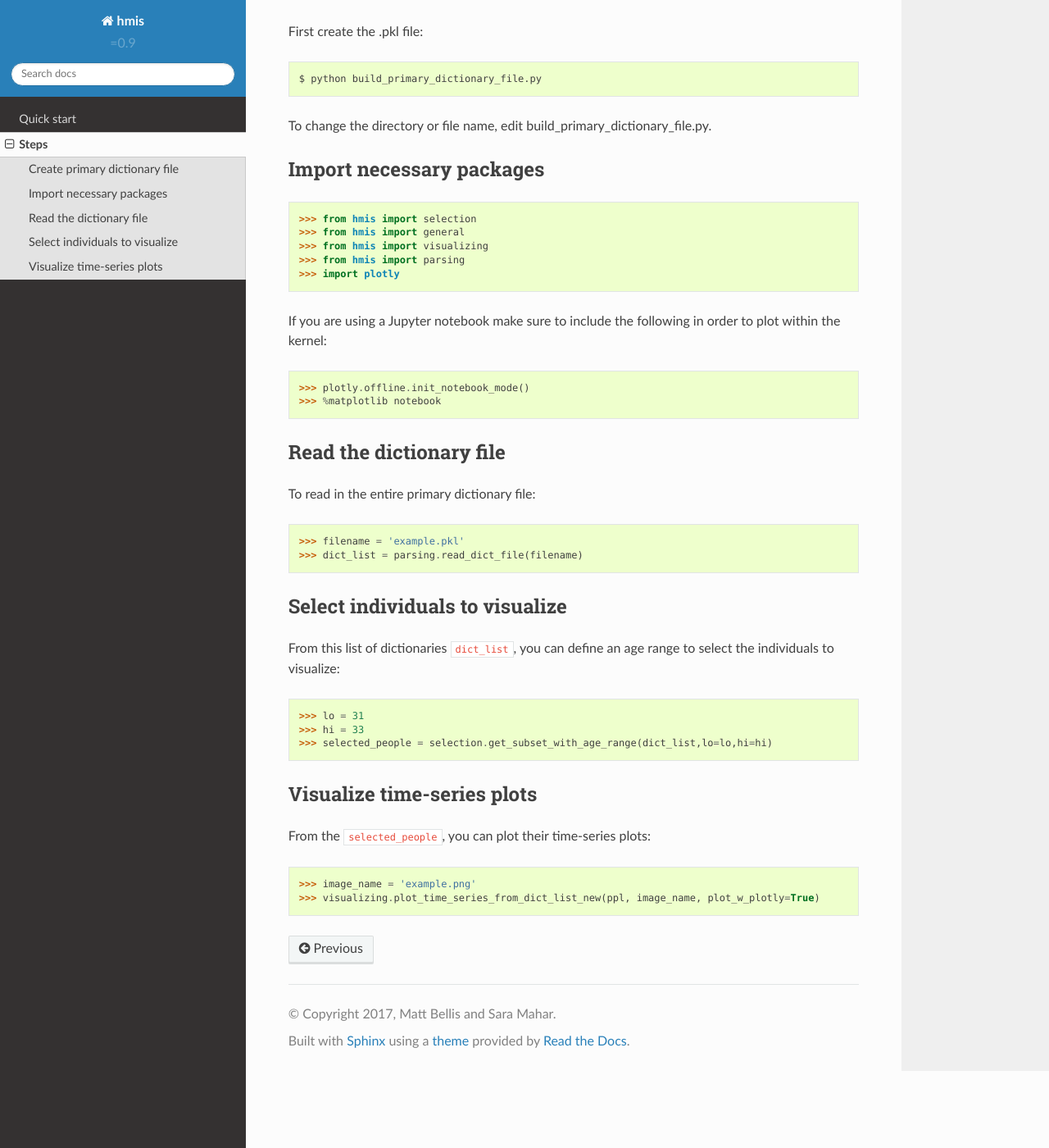
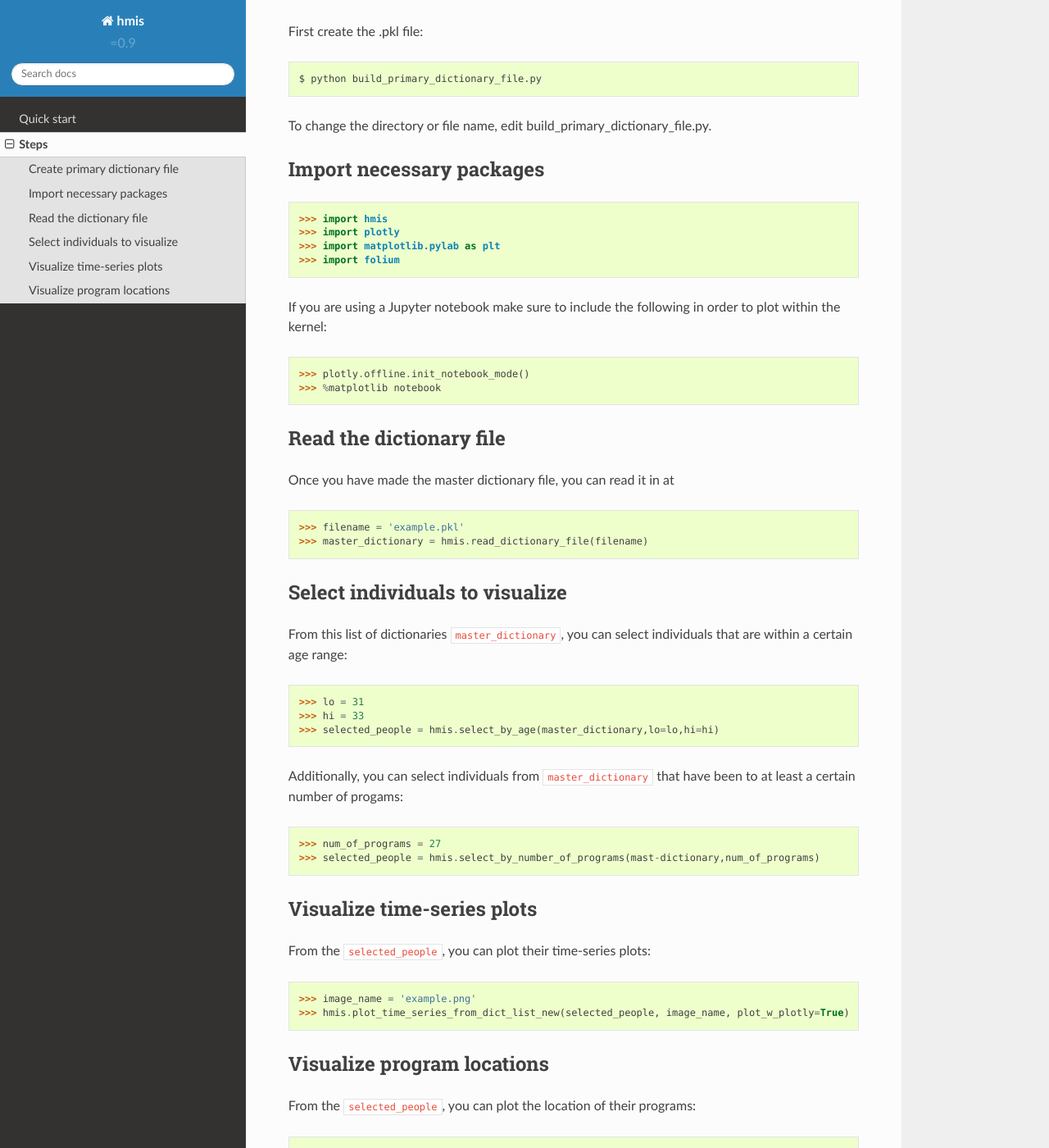
Before and after one commit to mattbellis/hmis, a Sphinx documentation site: the page built from docs/steps.rst, in a window 1280 px wide and 1400 px high, scrolled down 309 px. Shown: the whole window at 82% size. Built offline with Sphinx 7.4.7 and the Read the Docs theme 2.0.0, drawn with Linux system fonts in a browser that asks for light colours; some of the changed text lies outside the part shown.

```diff
--- a/docs/steps.rst
+++ b/docs/steps.rst
@@ -23,11 +23,10 @@
 
 .. doctest::
 
-    >>> from hmis import selection
-    >>> from hmis import general
-    >>> from hmis import visualizing
-    >>> from hmis import parsing
+    >>> import hmis
     >>> import plotly
+    >>> import matplotlib.pylab as plt
+    >>> import folium
 
 
 If you are using a Jupyter notebook make sure to include the following in order to plot within the kernel:
@@ -41,24 +40,32 @@
 Read the dictionary file
 ------------------------
 
-To read in the entire primary dictionary file:
+Once you have made the master dictionary file, you can read it in at
 
 .. doctest::
 
     >>> filename = 'example.pkl'
-    >>> dict_list = parsing.read_dict_file(filename)
+    >>> master_dictionary = hmis.read_dictionary_file(filename)
 
 
 Select individuals to visualize
 -------------------------------
 
-From this list of dictionaries ``dict_list``, you can define an age range to select the individuals to visualize:
+From this list of dictionaries ``master_dictionary``, you can select individuals that are within a certain  age range:
 
 .. doctest::
 
     >>> lo = 31
     >>> hi = 33
-    >>> selected_people = selection.get_subset_with_age_range(dict_list,lo=lo,hi=hi)
+    >>> selected_people = hmis.select_by_age(master_dictionary,lo=lo,hi=hi)
+
+
+Additionally, you can select individuals from ``master_dictionary`` that have been to at least a certain number of progams:
+
+.. doctest::
+
+    >>> num_of_programs = 27
+    >>> selected_people = hmis.select_by_number_of_programs(mast-dictionary,num_of_programs)
 
 
 Visualize time-series plots
@@ -69,4 +76,16 @@
 .. doctest::
 
     >>> image_name = 'example.png'
-    >>> visualizing.plot_time_series_from_dict_list_new(ppl, image_name, plot_w_plotly=True)
+    >>> hmis.plot_time_series_from_dict_list_new(selected_people, image_name, plot_w_plotly=True)
+
+
+
+Visualize program locations
+----------------------------
+
+From the ``selected_people``, you can plot the location of their programs:
+
+.. doctest::
+
+    >>> map2 =hmis.plot_program_locations(selected_people)
+    >>> map2
```
Also changed, not shown: 3 other files.
